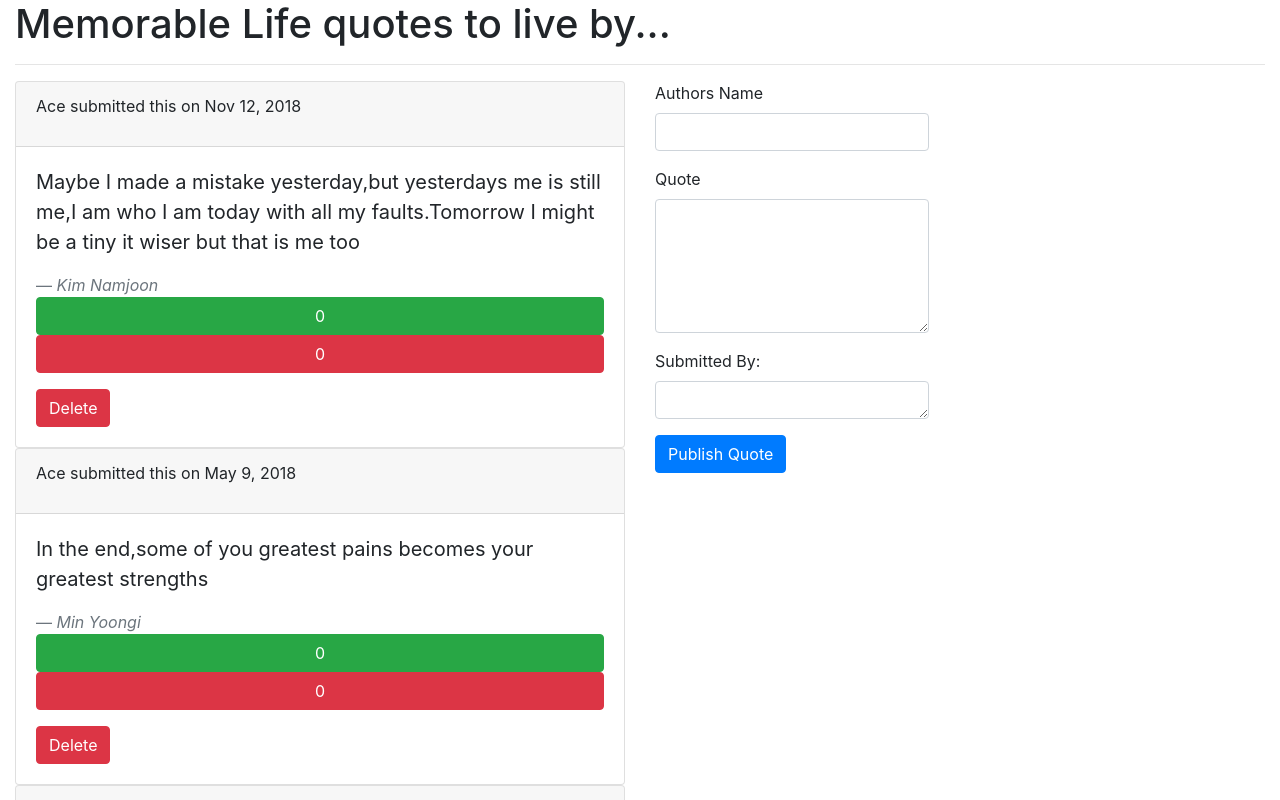
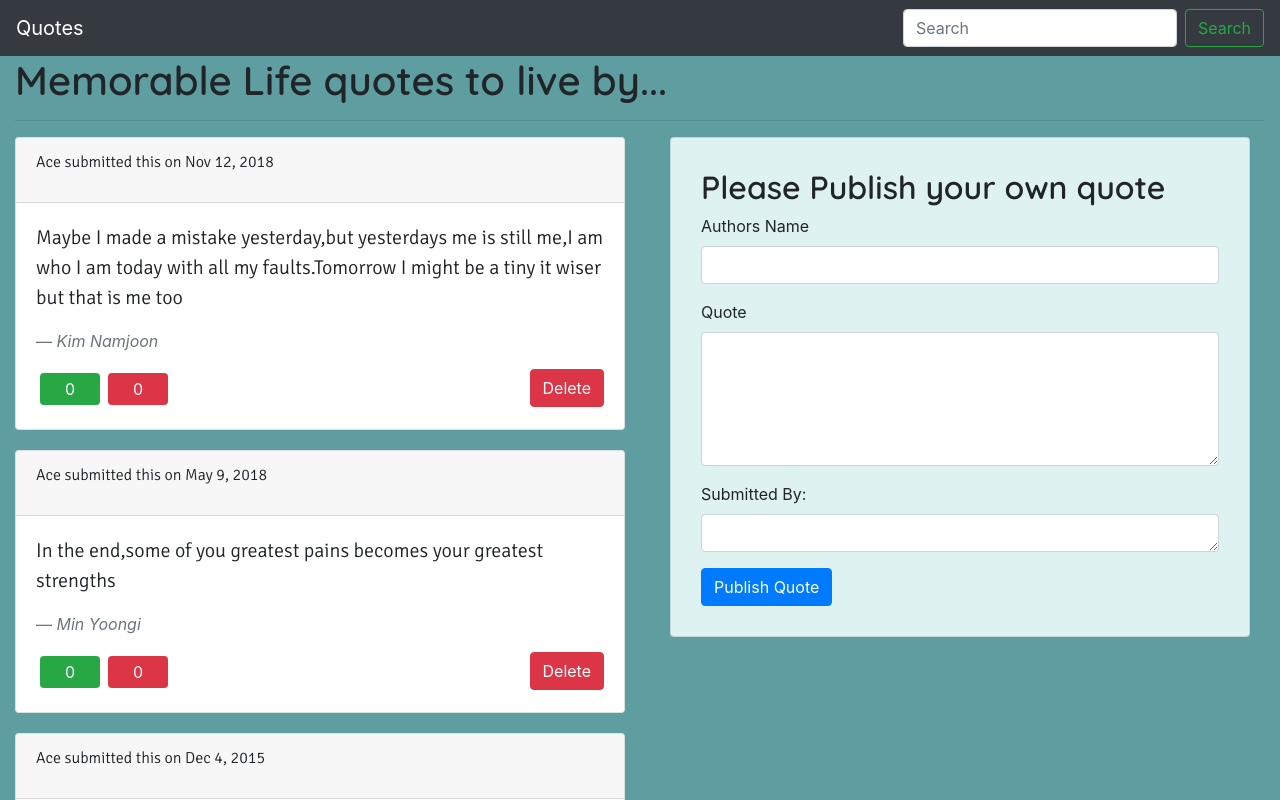
Before and after one commit to StacyWeru/Goals, an Angular app in the folder Angular-apps/Quotes/: page / in a window 1280 px wide. Shown: the top 800 px of the page. Built offline with nearby package versions, Linux system fonts and the light colour scheme.

Commit message:
Add everything saved

```diff
--- a/Angular-apps/Quotes/src/app/app.component.html
+++ b/Angular-apps/Quotes/src/app/app.component.html
@@ -1 +1,3 @@
+<app-nav-bar></app-nav-bar>
+
 <app-quote-page></app-quote-page>
--- a/Angular-apps/Quotes/src/app/nav-bar/nav-bar.component.html
+++ b/Angular-apps/Quotes/src/app/nav-bar/nav-bar.component.html
@@ -1 +1,7 @@
-<p>nav-bar works!</p>
+<nav class="navbar navbar-dark bg-dark justify-content-between">
+    <a class="navbar-brand">Quotes</a>
+    <form class="form-inline">
+      <input class="form-control mr-sm-2" type="search" placeholder="Search" aria-label="Search">
+      <button class="btn btn-outline-success my-2 my-sm-0" type="submit">Search</button>
+    </form>
+  </nav>
--- a/Angular-apps/Quotes/src/app/quote-form/quote-form.component.css
+++ b/Angular-apps/Quotes/src/app/quote-form/quote-form.component.css
@@ -0,0 +1,16 @@
+.row{
+    padding-left: 35px;
+    padding: 50px;
+}
+h2{
+    font-family: 'Quicksand', sans-serif;
+}
+textarea{
+  width: 100%;
+}
+
+.card{
+    background-color: rgb(222, 243, 241);
+    padding: 30px;
+
+}
--- a/Angular-apps/Quotes/src/app/quote-form/quote-form.component.html
+++ b/Angular-apps/Quotes/src/app/quote-form/quote-form.component.html
@@ -1,5 +1,7 @@
-<div class="container-fluid" id="name">
-    <div class="row">
+<div class="container-fluid" >
+  <div class="card  ">
+
+      <h2>Please Publish your own quote</h2>
       <form (ngSubmit)='submitQuote()' #quoteForm='ngForm'>
 
         <div class="form-group">
@@ -28,4 +30,6 @@
         </div>
         <button type="Submit" class="btn btn-primary ">Publish Quote</button><br>
       </form>
-    </div>
+
+</div>
+</div>
--- a/Angular-apps/Quotes/src/app/quote-page/quote-page.component.css
+++ b/Angular-apps/Quotes/src/app/quote-page/quote-page.component.css
@@ -0,0 +1,16 @@
+.header{
+    font-family: 'Quicksand', sans-serif;
+}
+.delete{
+    float: right;
+}
+.container-fluid{
+    background-color: cadetblue;
+}
+
+.card{
+    margin-bottom: 20px;
+}
+p{
+    font-family: 'Signika', sans-serif;
+}
--- a/Angular-apps/Quotes/src/app/quote-page/quote-page.component.html
+++ b/Angular-apps/Quotes/src/app/quote-page/quote-page.component.html
@@ -7,10 +7,11 @@
   <div class="row">
     <div class="col-md-6">
 
-        <div  class="card w-50" class="card " *ngFor='let quote of quotes ; let i= index'>
+      <div class="card w-50" class="card " *ngFor='let quote of quotes ; let i= index'>
         <div class="card-header">
           <p>{{quote.user}} submitted this on {{quote.completeDate|date}} </p>
             </div>
+
             <div class="card-body">
                 <blockquote class="blockquote mb-0">
                    <p>{{quote.description}}</p>
@@ -18,10 +19,13 @@
                      </blockquote>
                     <div class="footer">
                     <app-vote-count></app-vote-count>
+                  </div>
+                <div class="delete">
               <app-quote-details [quote]='quote' (isComplete)='deleteQuote($event,i)'> Delete</app-quote-details>
              </div>
            </div>
          </div>
+
   </div>
   <div class="col-md-6">
     <app-quote-form (addQuote)='addNewQuote($event)'></app-quote-form>
--- a/Angular-apps/Quotes/src/app/vote-count/vote-count.component.css
+++ b/Angular-apps/Quotes/src/app/vote-count/vote-count.component.css
@@ -0,0 +1,9 @@
+.col{
+    padding: 4px;
+    margin: 4px;
+    border: none;
+    /* color: white; */
+    float: left;
+    width:60px;
+    height:50%;
+}
--- a/Angular-apps/Quotes/src/styles.css
+++ b/Angular-apps/Quotes/src/styles.css
@@ -1,5 +1,7 @@
 @import "~bootstrap/dist/css/bootstrap.css";
 
+@import url('https://fonts.googleapis.com/css2?family=Quicksand:wght@600&family=Signika:wght@300&display=swap');
+
 .body container-fluid{
-    background-image: url(src/assets/'Make It Happen' Motivation Wallpaper Mural _ Murals Wallpaper.jpeg);
+    background-color: aqua;
 }
```
Also changed, not shown: 1 other file (tests, documents, lock files or other folders). Lines whose indentation alone changed are shown as unchanged.
